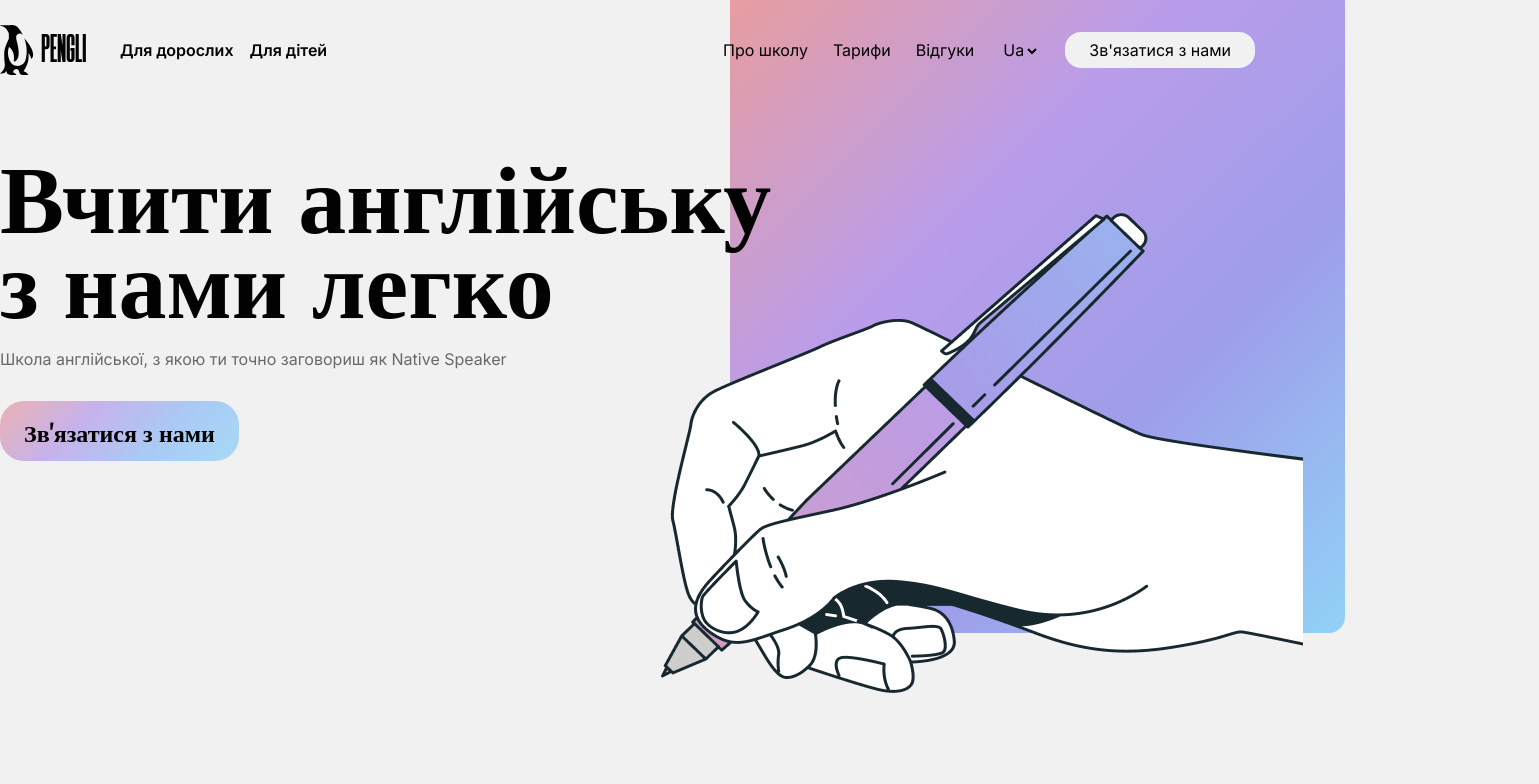
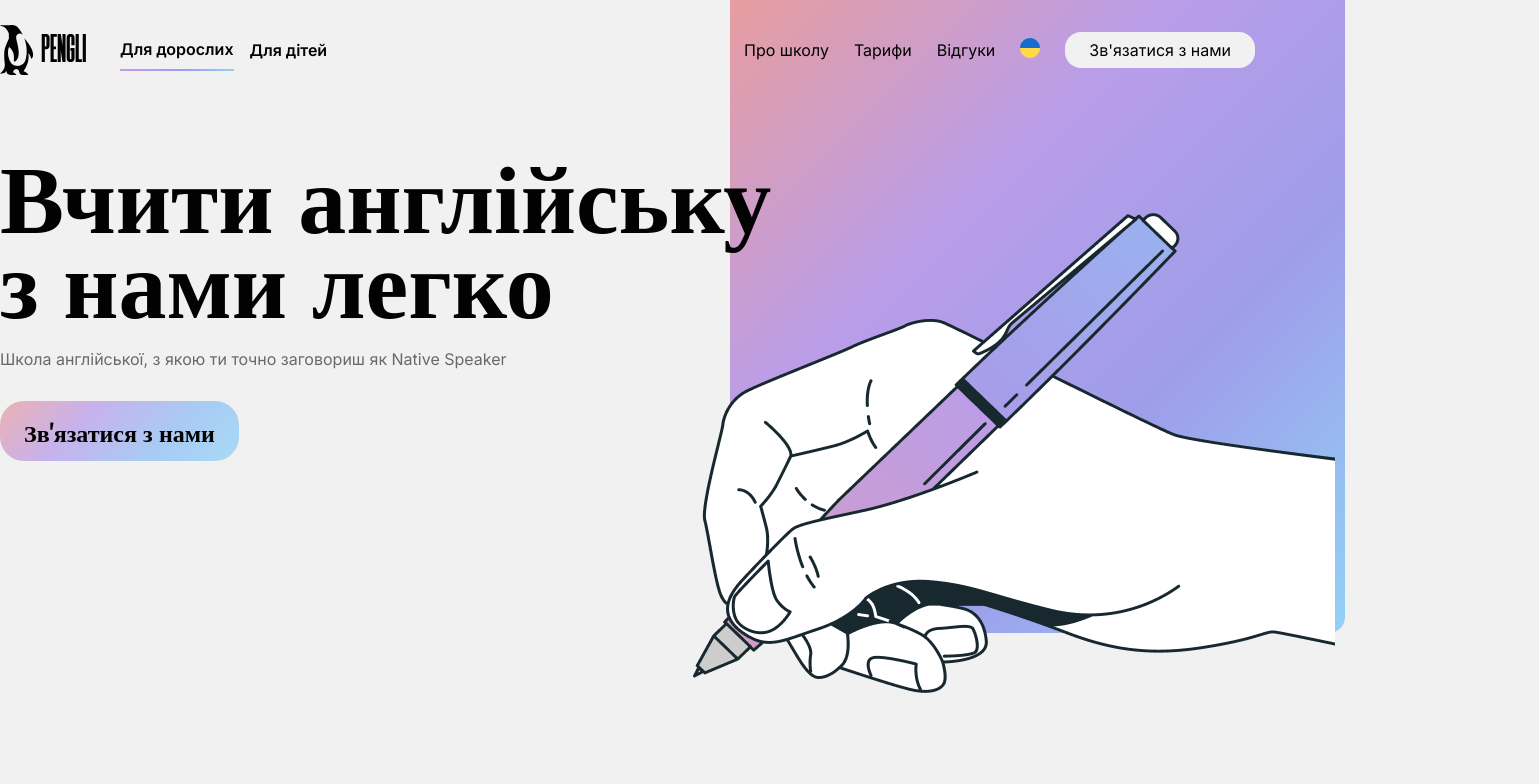
Before and after one commit to mirajane2207/english-school, a React (Create React App) app: page / in a window 1280 px wide. Shown: the top 784 px of the page, 1539 px wide, since content can reach past the window. Built offline with nearby package versions, Linux system fonts and the light colour scheme.

Commit message:
Fixed navbar UI

```diff
--- a/src/components/Navbar/Navbar.css
+++ b/src/components/Navbar/Navbar.css
@@ -6,6 +6,8 @@ nav {
 
 ul {
     list-style: none;
+    display: flex;
+    align-items: center;
 }
 
 ul>li {
@@ -29,9 +31,10 @@ select {
     font-weight: 400;
 }
 
-img {
+.logo {
     margin-right: 32px;
 }
+
 
 .left {
     display: flex;
@@ -44,6 +47,19 @@ img {
     color: #020202;
     font-size: 16px;
     font-weight: 600;
+}
+
+.header__mode_active {
+    margin-right: 16px;
+    padding-top: 10px;
+    padding-bottom: 10px;
+    text-decoration: none;
+    color: #020202;
+    font-size: 16px;
+    font-weight: 600;
+    border-image: var(--strong-gradient) 1;
+    width: max-content;
+    border-bottom: 2px solid;
 }
 
 .contact-us-btn {
--- a/src/components/Navbar/Navbar.jsx
+++ b/src/components/Navbar/Navbar.jsx
@@ -1,13 +1,14 @@
 import React from 'react'
 import "./Navbar.css"
 import logo from './logo.svg';
+import ua from './ua.svg';
 
 const Navbar = () => {
     return (
         <nav>
             <div className='left'>
-                <img src={logo} alt="Logo" />
-                <a href="#" className='header__mode'>Для дорослих</a>
+                <img src={logo} alt="Logo" className='logo'/>
+                <a href="#" className='header__mode_active'>Для дорослих</a>
                 <a href="#" className='header__mode'>Для дітей</a>
             </div>
             <div>
@@ -16,11 +17,12 @@ const Navbar = () => {
                     <li><a href="">Тарифи</a></li>
                     <li><a href="">Відгуки</a></li>
                     <li>
-                        <select name="lng">
+                        <img src={ua} alt="" className='uaImg'/>
+                        {/* <select name="lng">
                             <option value="ua">Ua</option>
                             <option value="en">En</option>
                             <option value="ru">Ru</option>
-                        </select>
+                        </select> */}
                     </li>
                     <li><button className='contact-us-btn'>Зв'язатися з нами</button></li>
                 </ul>
```
Also changed, not shown: src/components/Navbar/nav-active.svg (added), src/components/Navbar/ua.svg (added).
